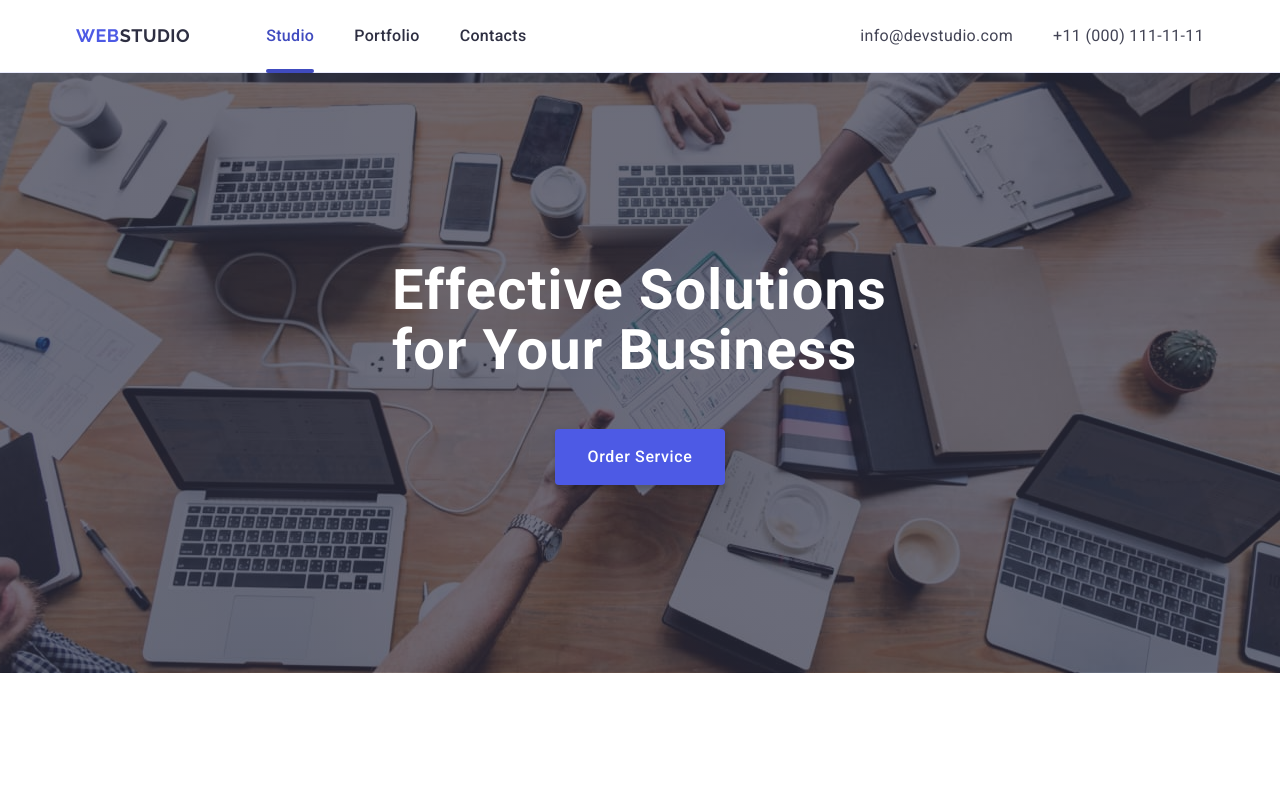
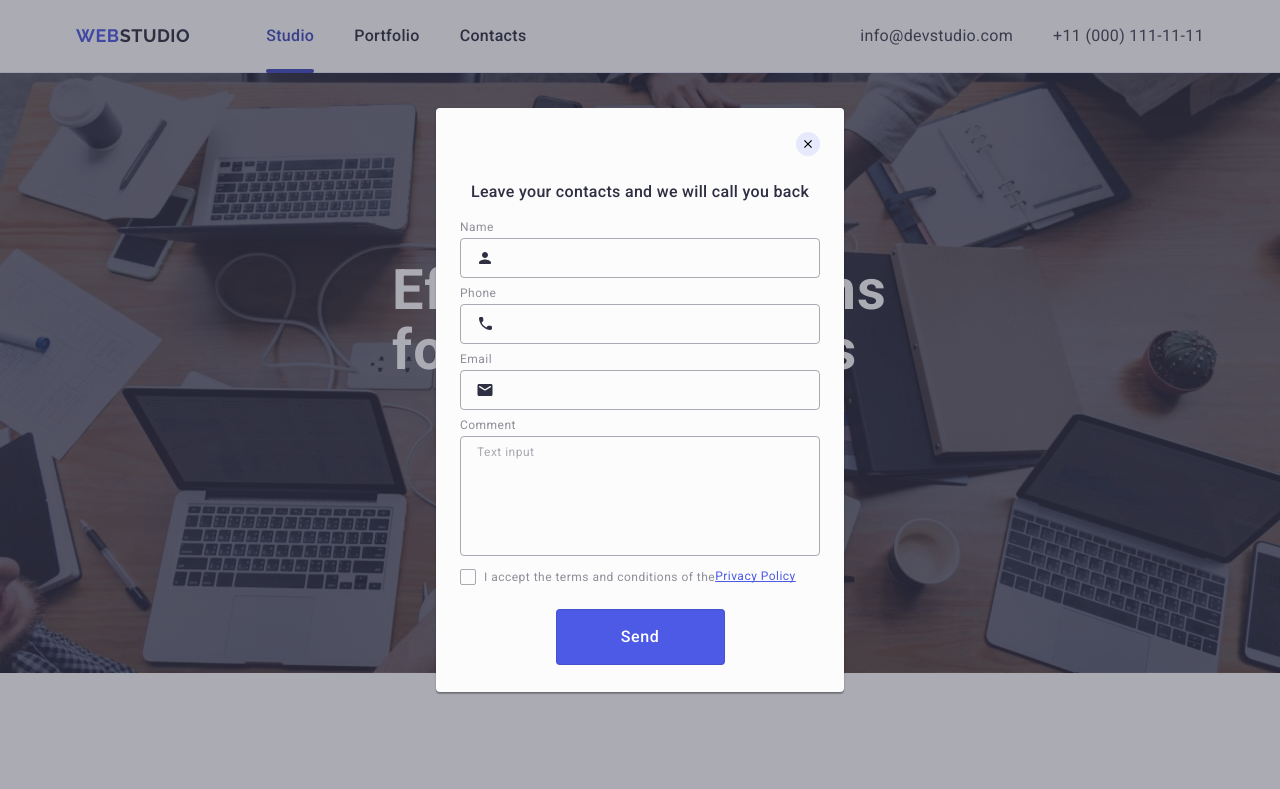
Before and after one commit to savchenko-maksym/goit-markup-hw-05, a plain HTML site: page index.html in a window 1280 px wide. Shown: the top 789 px of the page. Drawn offline with nearby package versions, Linux system fonts and the light colour scheme.

Commit message:
add first fix

```diff
--- a/css/styles.css
+++ b/css/styles.css
@@ -516,6 +516,7 @@ button {
 
 .footer-form {
   display: flex;
+  gap: 24px;
 }
 
 .footer-input {
@@ -527,7 +528,6 @@ button {
   background-color: transparent;
   padding-left: 16px;
   padding-right: 16px;
-  margin-right: 24px;
 }
 
 .footer-btn {
@@ -584,7 +584,7 @@ button {
   border-radius: 4px;
   transform: translate(-50%, -50%);
   transition: transform 250ms cubic-bezier(0.4, 0, 0.2, 1);
-  padding: 24px;
+  padding: 72px 24px 24px 24px;
 }
 
 .backdrop:not(.is-open) .modal {
@@ -603,6 +603,8 @@ button {
   border-radius: 50%;
   background-color: #e7e9fc;
   border: none;
+  transition: background-color 250ms cubic-bezier(0.4, 0, 0.2, 1),
+    fill 250ms cubic-bezier(0.4, 0, 0.2, 1);
 }
 
 .modal-close-btn:hover,
@@ -612,7 +614,6 @@ button {
 }
 
 .modal-title {
-  margin-top: 48px;
   margin-bottom: 16px;
   font-weight: 500;
   font-size: 16px;
@@ -638,6 +639,7 @@ button {
   padding-left: 38px;
   outline: transparent;
   transition: border-color 250ms cubic-bezier(0.4, 0, 0.2, 1);
+  background-color: transparent;
 }
 
 .modal-input:focus {
@@ -660,7 +662,7 @@ button {
 .modal-icon {
   fill: #2e2f42;
   position: absolute;
-  left: 19px;
+  left: 16px;
   top: 50%;
   transform: translateY(-50%);
   transition: fill 250ms cubic-bezier(0.4, 0, 0.2, 1);
@@ -674,6 +676,12 @@ button {
   border: 1px solid rgba(46, 47, 66, 0.4);
   border-radius: 4px;
   padding: 8px 16px;
+  font-size: 12px;
+  line-height: 1.17;
+  letter-spacing: 0.04em;
+  color: rgba(46, 47, 66, 0.4);
+  background-color: transparent;
+  transition: border-color 250ms cubic-bezier(0.4, 0, 0.2, 1);
 }
 
 .modal-textarea::placeholder {
@@ -696,11 +704,12 @@ button {
   align-items: center;
 }
 
-.modal-check-text span {
+.modal-check-text a {
   line-height: 1.33;
   text-decoration: underline;
   text-decoration-skip-ink: none;
   color: #4d5ae5;
+
 }
 
 .modal-policy-icon {
@@ -713,6 +722,9 @@ button {
   align-items: center;
   justify-content: center;
   fill: transparent;
+  transition: background-color 250ms cubic-bezier(0.4, 0, 0.2, 1), border 250ms cubic-bezier(0.4, 0, 0.2, 1), fill 250ms cubic-bezier(0.4, 0, 0.2, 1);
+
+
 }
 
 .modal-check:checked + .modal-check-text .modal-policy-icon {
@@ -723,12 +735,10 @@ button {
 
 .modal-btn {
   border-radius: 4px;
-  padding: 16px 32px;
-  width: 169px;
-  height: 56px;
+  padding: 0
   box-shadow: 0 4px 4px 0 rgba(0, 0, 0, 0.15);
   background-color: #4d5ae5;
-  border: none;
+  border: 1px solid rgba(0, 0, 0, 0.1);
   font-weight: 500;
   font-size: 16px;
   line-height: 1.5;
@@ -738,4 +748,13 @@ button {
   display: block;
   margin: 0 auto;
   margin-top: 24px;
+  width: 169px;
+  height: 56px;
+  transition: background-color 250ms cubic-bezier(0.4, 0, 0.2, 1), border 250ms cubic-bezier(0.4, 0, 0.2, 1);
 }
+
+.modal-btn:hover,
+.modal-btn:focus {
+  background-color: #404bbf;
+  border: none;
+}
--- a/index.html
+++ b/index.html
@@ -460,7 +460,7 @@
         <div class="footer-form-wrapper">
           <p class="footer-form-subscribe">Subscribe</p>
           <form class="footer-form">
-            <label for="footer-email"></label>
+            <label class="footer-label">
               <input
                 type="email"
                 name="footer-email"
@@ -468,6 +468,7 @@
                 placeholder="E-mail"
                 class="footer-input"
               />
+            </label>
             <button type="submit" class="footer-btn">
               Subscribe
               <svg class="footer-btn-icon" width="24" height="24">
@@ -478,7 +479,7 @@
         </div>
       </div>
     </footer>
-    <div class="backdrop">
+    <div class="backdrop is-open">
       <div class="modal">
         <button type="button" class="modal-close-btn">
           <svg class="modal-close-icon" width="8" height="8">
@@ -496,7 +497,7 @@
                 name="user-name"
                 id="user-name"
               />
-              <svg class="modal-icon" width="18" height="18">
+              <svg class="modal-icon" width="18" height="24">
                 <use href="./images/icons.svg#icon-person"></use>
               </svg>
             </div>
@@ -510,7 +511,7 @@
                 name="user-tel"
                 id="user-tel"
               />
-              <svg class="modal-icon" width="18" height="18">
+              <svg class="modal-icon" width="18" height="24">
                 <use href="./images/icons.svg#icon-phone"></use>
               </svg>
             </div>
@@ -524,7 +525,7 @@
                 name="user-email"
                 id="user-email"
               />
-              <svg class="modal-icon" width="18" height="18">
+              <svg class="modal-icon" width="18" height="24">
                 <use href="./images/icons.svg#icon-email"></use>
               </svg>
             </div>
@@ -541,22 +542,22 @@
           <div class="modal-check-field">
             <input
               type="checkbox"
-              name="policy"
-              id="policy"
+              name="user-privacy"
+              id="user-privacy"
               class="modal-check visually-hidden"
               value="true"
             />
-            <label for="policy" class="modal-check-text"
+            <label for="user-privacy" class="modal-check-text"
               ><span class="modal-policy-icon">
                 <svg width="10" height="8" class="modal-selected-icon">
                   <use href="./images/icons.svg#icon-selected"></use>
                 </svg> </span
               >I accept the terms and conditions of the
-              <span>Privacy Policy</span></label
-            >
+              <a href="">Privacy Policy</a>
+            </label>
           </div>
+          <button type="submit" class="modal-btn">Send</button>
         </form>
-        <button type="submit" class="modal-btn">Send</button>
       </div>
     </div>
   </body>
```
Lines whose indentation alone changed are shown as unchanged.
